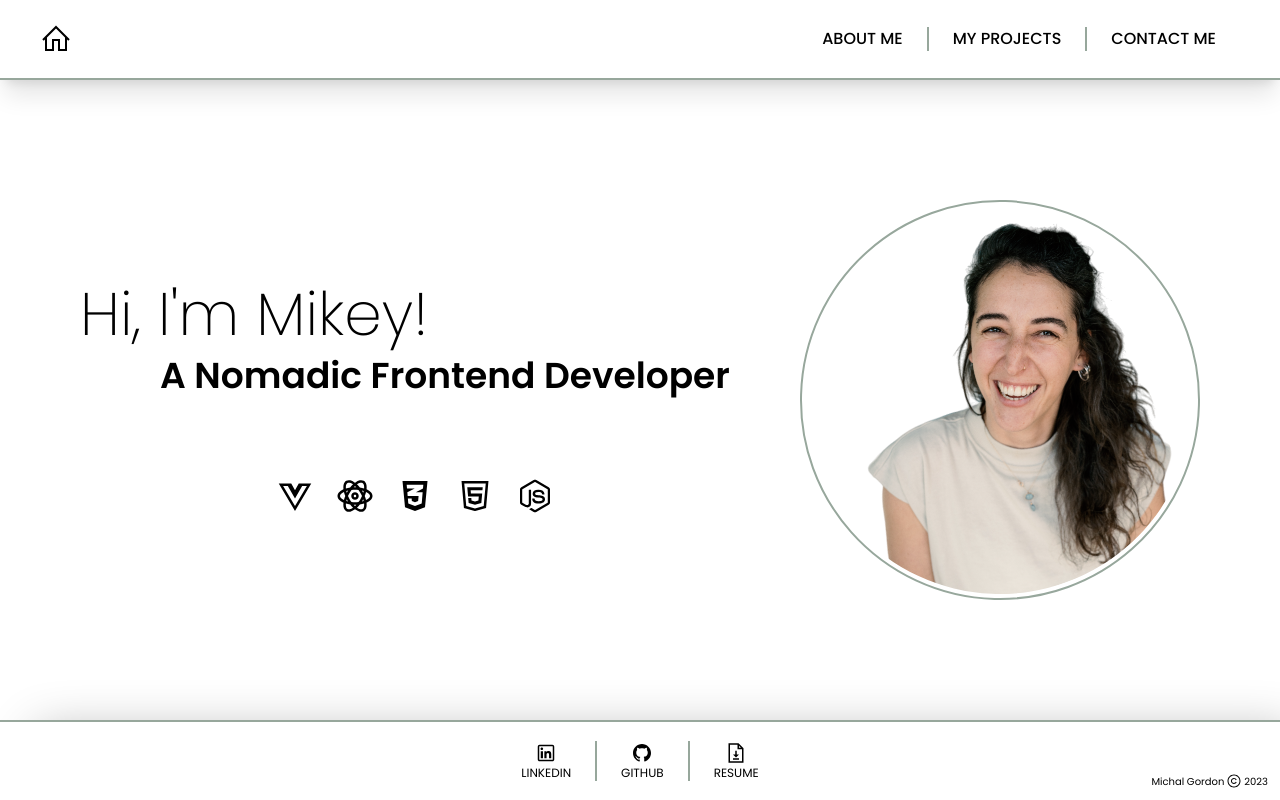
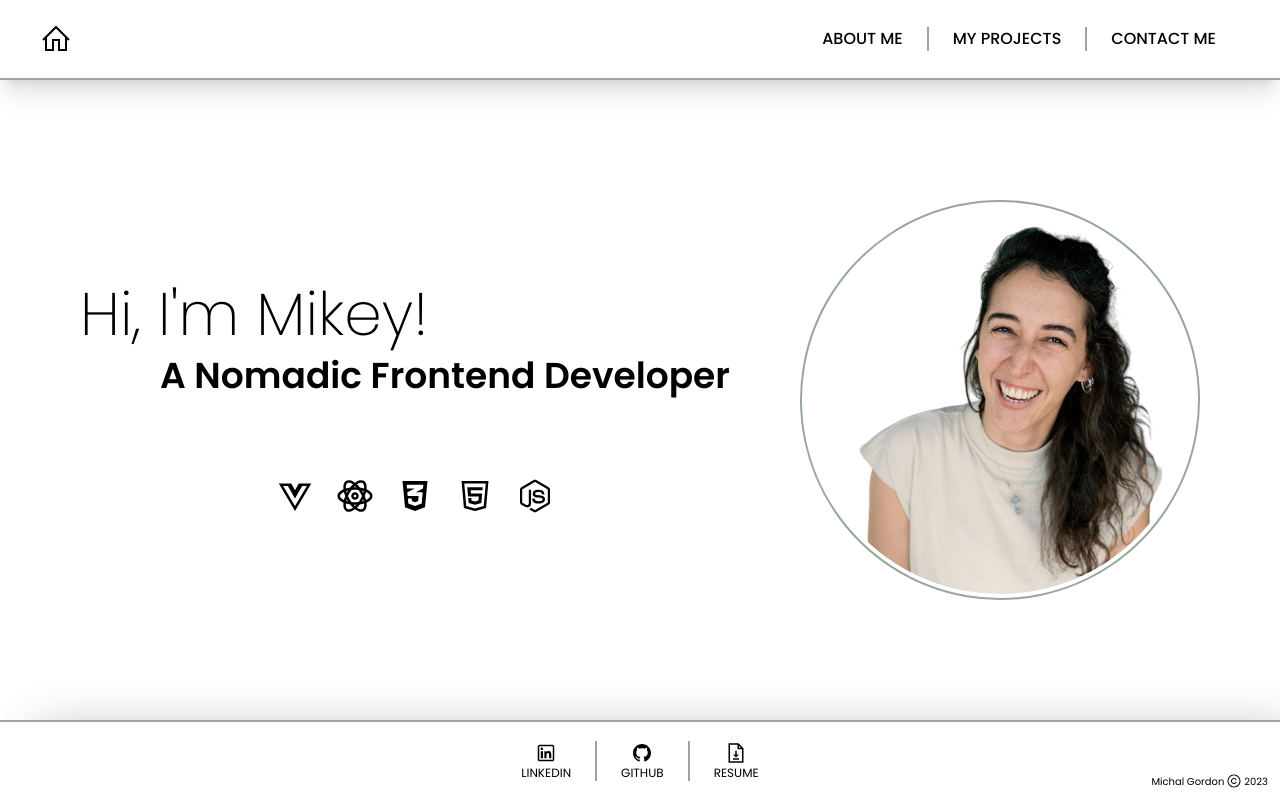
Before and after one commit to Michalgordon/mikeys-portfolio, a React (Vite) app: page / in a window 1280 px wide. Built offline with nearby package versions, Linux system fonts and the light colour scheme; no server answers.

Commit message:
updated rotation of hero profile image

```diff
--- a/src/pages/Hero.jsx
+++ b/src/pages/Hero.jsx
@@ -23,7 +23,7 @@ const Hero = () => {
       <div className="relative flex justify-center flex-col">
         <div>
           <img
-            className="z-40 -rotate-20 relative self-end w-[400px] aspect-square object-scale-down object-center
+            className="z-40 -rotate-12 relative self-end w-[400px] aspect-square object-scale-down object-center
             rounded-[70%] border-teal border-2 p-1"
             src="./mikey-profile.png"
           ></img>
```
